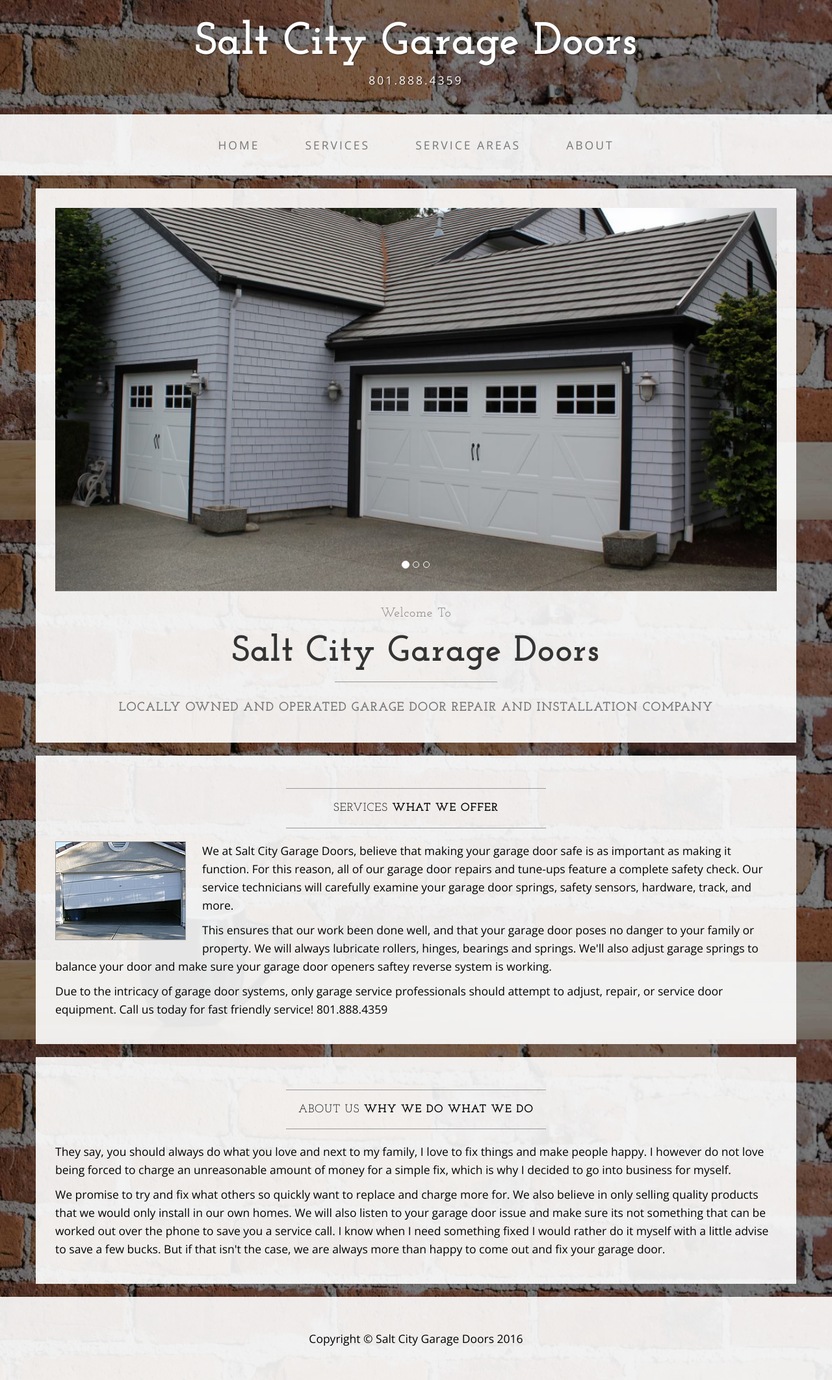
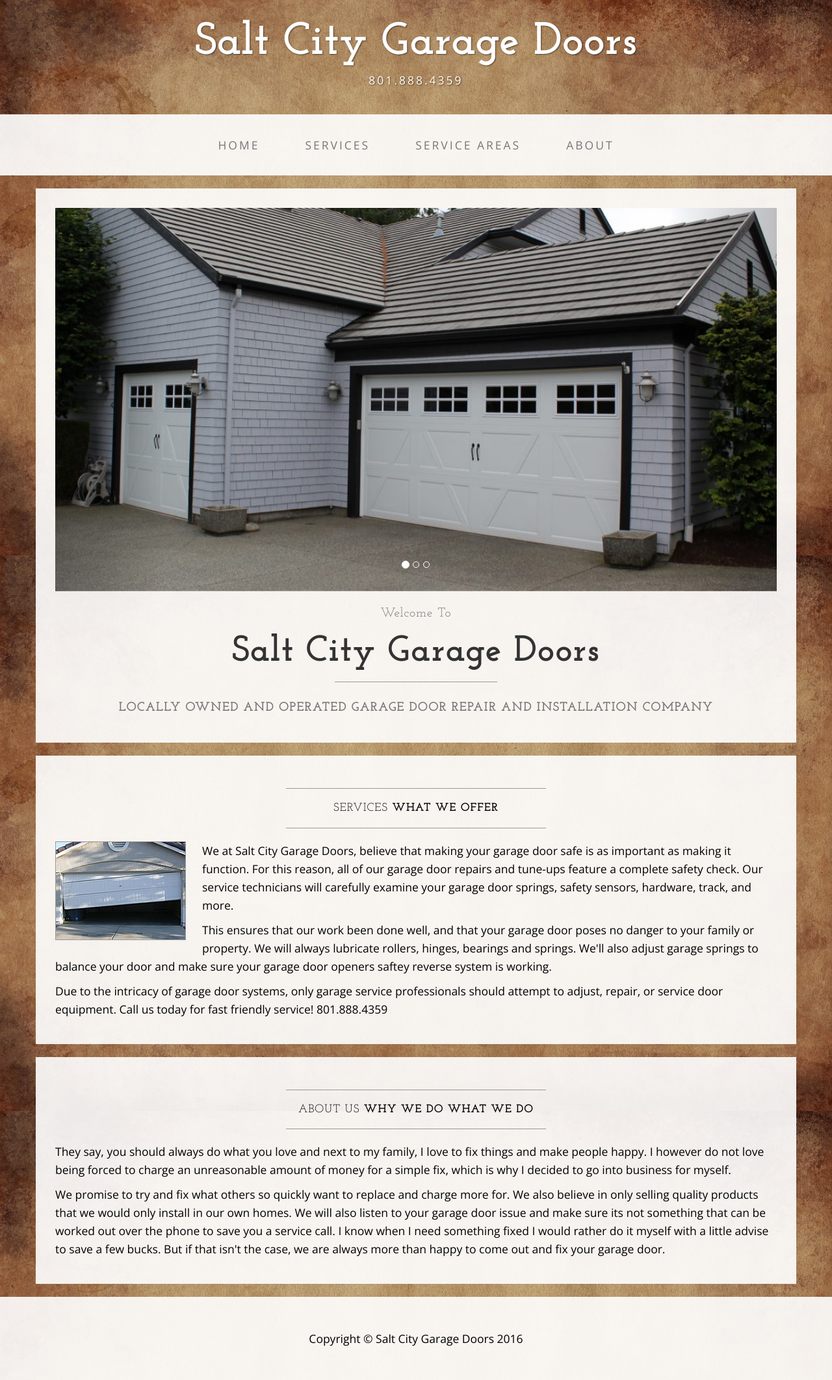
Before and after one commit to jcolber/saltcity, a PHP site: page /index.php in a window 1280 px wide. Shown: the whole page at 65% size. Run offline with PHP 8.4, Linux system fonts and the light colour scheme.

Commit message:
Add files via upload

```diff
--- a/css/business-casual.css
+++ b/css/business-casual.css
@@ -6,11 +6,14 @@
 
 body {
     font-family: "Open Sans","Helvetica Neue",Helvetica,Arial,sans-serif;
-    background: url('../img/bg.jpg') no-repeat center center fixed;
+    background: url('../img/paper.jpg') no-repeat center center fixed;
     -webkit-background-size: cover;
     -moz-background-size: cover;
     background-size: cover;
     -o-background-size: cover;
+
+
+
 }
 
 h1,
```
Also changed, not shown: img/bgg.jpg (added), img/door.jpg (added), img/paper.jpg (added), img/wood.jpg (added).
